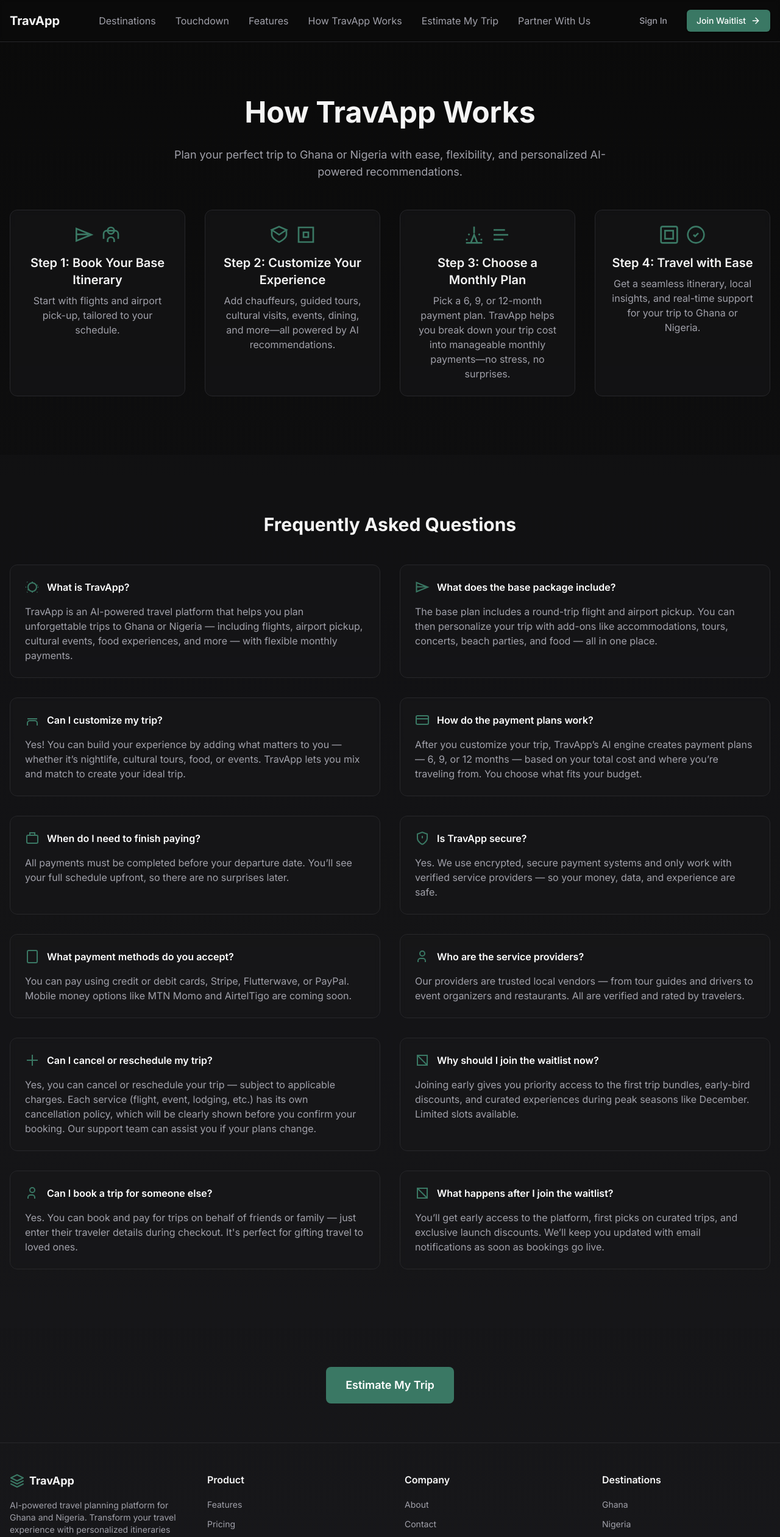
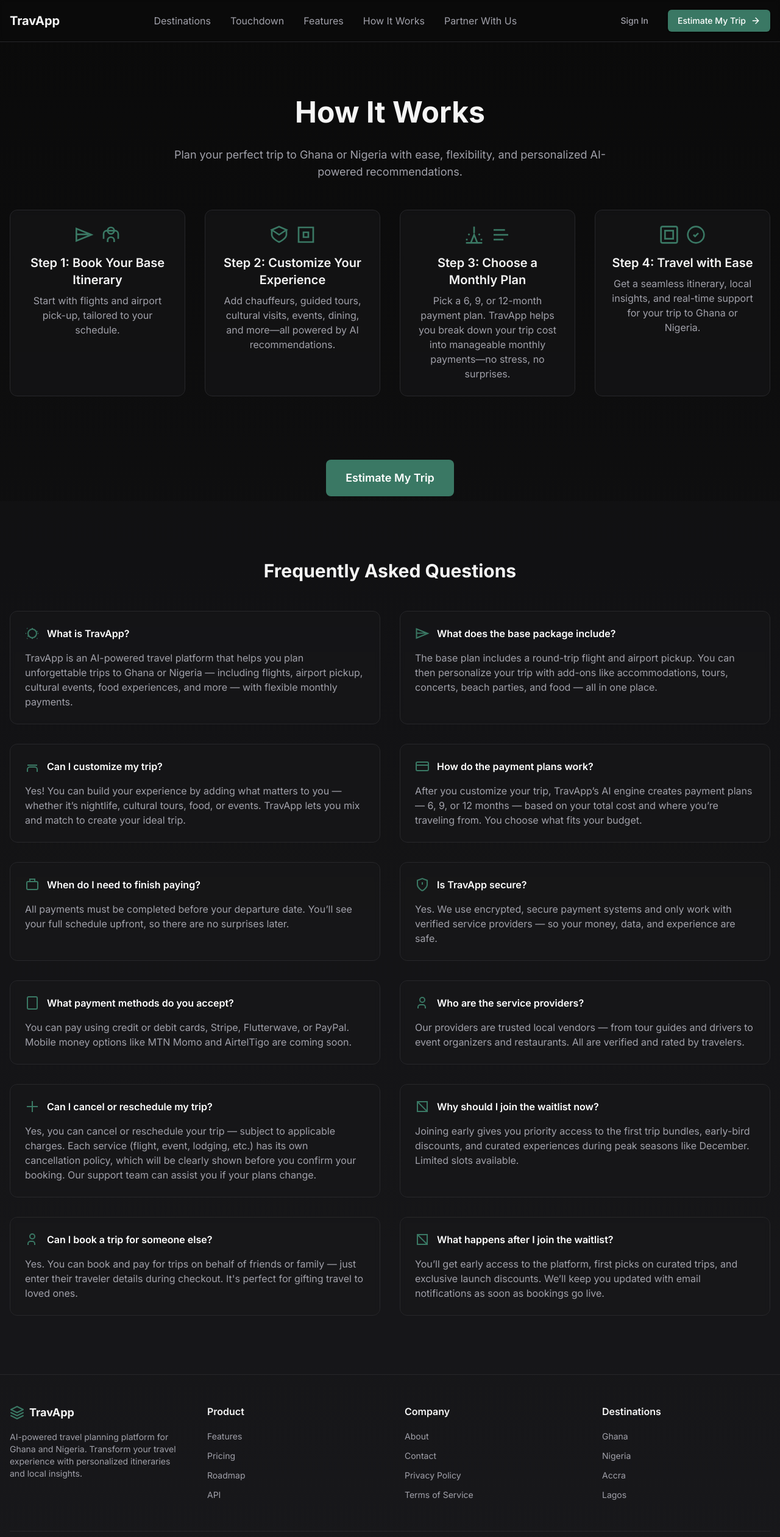
Before and after one commit to IsaacAhor/TravApp, a Next.js app: page /how-it-works in a window 1280 px wide. Shown: the top 2521 px of the page at 61% size. Built offline with nearby package versions, Linux system fonts and the light colour scheme.

Commit message:
UI improvements

```diff
--- a/src/app/how-it-works/page.tsx
+++ b/src/app/how-it-works/page.tsx
@@ -8,7 +8,7 @@
 
       <section className="py-24 px-4 relative mt-16">
         <div className="max-w-7xl mx-auto relative z-10">
-          <h1 className="text-3xl md:text-5xl font-bold mb-8 text-center">How TravApp Works</h1>
+          <h1 className="text-3xl md:text-5xl font-bold mb-8 text-center">How It Works</h1>
           <p className="text-lg text-zinc-400 max-w-3xl mx-auto mb-12 text-center">
             Plan your perfect trip to Ghana or Nigeria with ease, flexibility, and personalized AI-powered recommendations.
           </p>
@@ -88,6 +88,16 @@
               </p>
             </div>
           </div>
+        </div>
+      </section>
+
+      <section className="py-2 px-4">
+        <div className="max-w-7xl mx-auto text-center">
+          <a href="/tripestimate">
+            <button className="px-8 py-4 rounded-lg bg-primary hover:bg-primary/80 text-white font-semibold text-lg transition w-full md:w-auto">
+              Estimate My Trip
+            </button>
+          </a>
         </div>
       </section>
 
@@ -218,16 +228,6 @@
         </div>
       </section>
 
-      <section className="py-16 px-4">
-        <div className="max-w-7xl mx-auto text-center">
-          <a href="/tripestimate">
-            <button className="px-8 py-4 rounded-lg bg-primary hover:bg-primary/80 text-white font-semibold text-lg transition w-full md:w-auto">
-              Estimate My Trip
-            </button>
-          </a>
-        </div>
-      </section>
-
       <Footer />
     </main>
   );
--- a/src/components/layout/header.tsx
+++ b/src/components/layout/header.tsx
@@ -21,12 +21,9 @@
           <Link href="/features" className="text-zinc-400 hover:text-primary transition-colors">
             Features
           </Link>
-          <Link href="/how-it-works" className="text-zinc-400 hover:text-primary transition-colors">
-            How TravApp Works
-          </Link>
-          <Link href="/tripestimate" className="text-zinc-400 hover:text-primary transition-colors">
-            Estimate My Trip
-          </Link>
+<Link href="/how-it-works" className="text-zinc-400 hover:text-primary transition-colors">
+  How It Works
+</Link>
           <Link href="/partners/join" className="text-zinc-400 hover:text-primary transition-colors">
             Partner With Us
           </Link>
@@ -37,10 +34,10 @@
             Sign In
           </Button>
           <Link href="/tripestimate" className="flex">
-            <Button className="bg-primary hover:bg-primary/80 text-white flex items-center gap-2 w-full">
-              Join Waitlist
-              <ArrowRight className="w-4 h-4" />
-            </Button>
+<Button className="bg-primary hover:bg-primary/80 text-white flex items-center gap-2 w-full">
+  Estimate My Trip
+  <ArrowRight className="w-4 h-4" />
+</Button>
           </Link>
         </div>
       </div>
```
